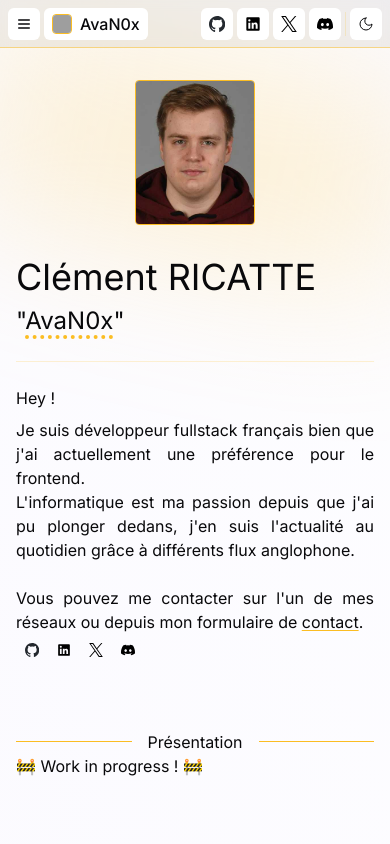
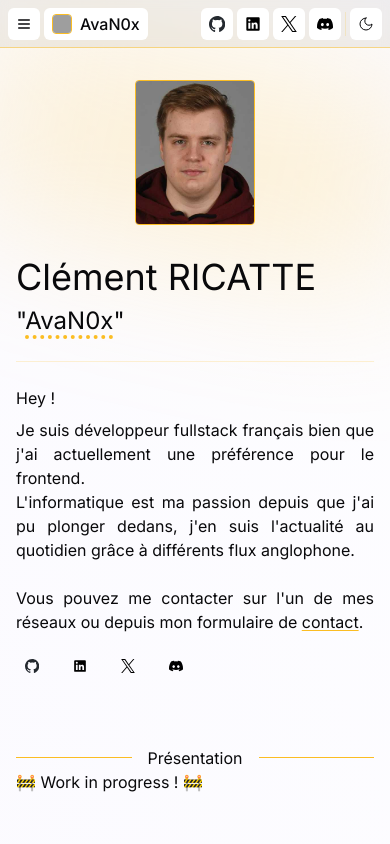
Before and after one commit to AvaN0x/clementricatte.fr, a Next.js app: page / in a window 390 px wide. Shown: the top 844 px of the page. Built offline with nearby package versions, Linux system fonts and the light colour scheme; grey boxes are pictures that could not be loaded.

Commit message:
fix: ♿️ more spacing between buttons

```diff
--- a/src/app/(main)/page.tsx
+++ b/src/app/(main)/page.tsx
@@ -101,7 +101,7 @@ const AboutSection = () => {
             </Link>
             .
           </p>
-          <div>
+          <div className="max-sm:space-x-4 max-sm:mt-4">
             <TooltipProvider>
               {SOCIALS.map(({ title, url, Icon }) => (
                 <Tooltip delayDuration={200} key={title}>
--- a/src/app/contact/page.tsx
+++ b/src/app/contact/page.tsx
@@ -46,7 +46,7 @@ const ContactSection = () => {
         <div className="flex-1 text-justify">
           <ContactForm />
         </div>
-        <div className="col-span-12 sm:col-span-2 flex sm:flex-col justify-start items-start">
+        <div className="col-span-12 sm:col-span-2 flex sm:flex-col justify-start items-start max-sm:space-x-4">
           <TooltipProvider>
             {SOCIALS.map(({ title, url, Icon }) => (
               <Tooltip delayDuration={200} key={title}>
```
